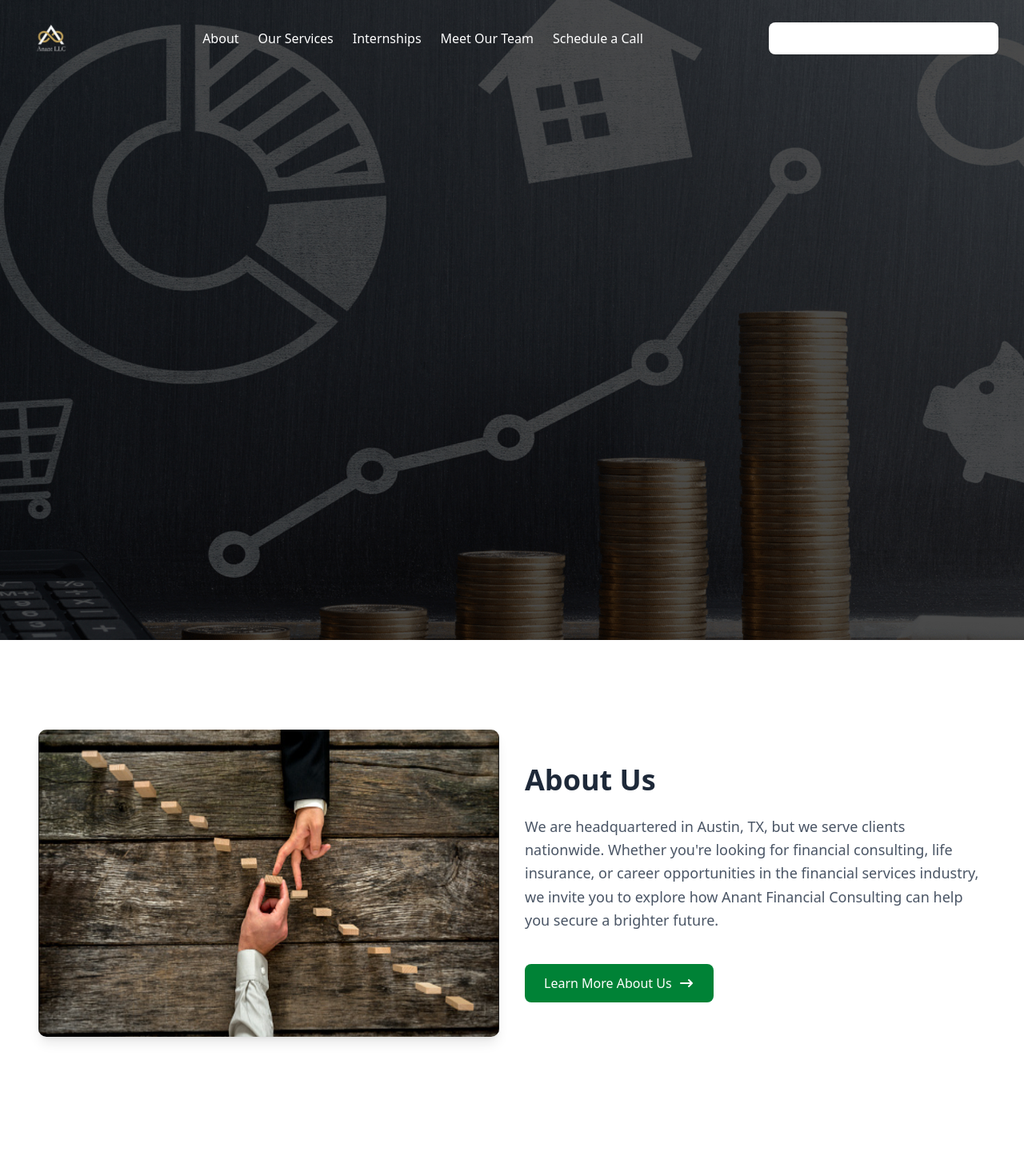
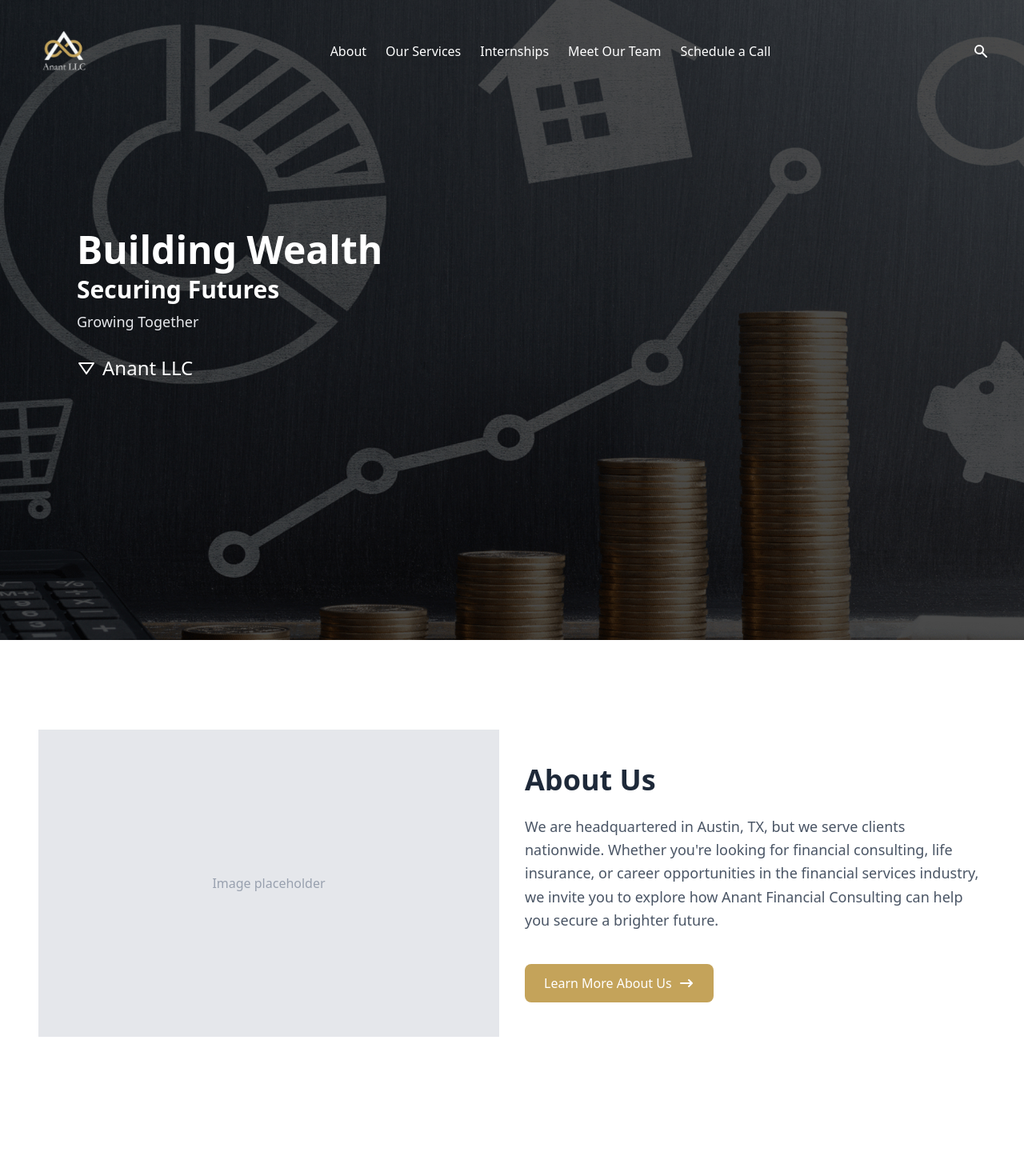
Before and after one commit to AnantLLC/Anant-Website, a Next.js app in the folder frontend/: page / in a window 1280 px wide. Shown: the top 1470 px of the page at 80% size. Built offline with nearby package versions, Linux system fonts and the light colour scheme.

Commit message:
Update Navbar and About components for improved styling and structure; add Hero section content

```diff
--- a/frontend/app/components/navbar.tsx
+++ b/frontend/app/components/navbar.tsx
@@ -79,14 +79,14 @@ export default function Navbar() {
     <nav
       className={`fixed w-full z-50 transition-all duration-300 ${
         scrolled || mobileMenuOpen
-          ? "bg-zinc-500 shadow-md py-2"
+          ? "bg-zinc-900 shadow-md py-2"
           : "bg-transparent py-4"
       }`}
     >
       <div className="max-w-7xl mx-auto px-4 sm:px-6 lg:px-8">
         <div className="flex justify-between items-center">
           <Link href="/" className="flex items-center">
-              <div className="h-16 w-16 relative">
+            <div className="h-24 w-24 relative">
               <Image
                 src={logo}
                 alt="Anant Logo"
@@ -102,7 +102,7 @@ export default function Navbar() {
                 href={nav.href}
                 className={`font-medium ${
                   scrolled
-                    ? "text-gray-700 hover:text-blue-600"
+                    ? "text-white hover:text-blue-600"
                     : "text-white hover:text-gray-200"
                 } transition-colors duration-200`}
               >
@@ -118,7 +118,7 @@ export default function Navbar() {
                 scrolled ? "bg-gray-100" : "bg-white bg-opacity-20"
               }`}
             >
-              <input
+              {/* <input
                 type="text"
                 className={`block w-full pl-4 pr-10 py-2 rounded-md focus:outline-none focus:ring-2 focus:ring-blue-500 ${
                   scrolled
@@ -126,7 +126,7 @@ export default function Navbar() {
                     : "bg-transparent text-white placeholder-white"
                 }`}
                 placeholder="Search..."
-              />
+              /> */}
               <div className="absolute inset-y-0 right-0 flex items-center pr-3 pointer-events-none">
                 <svg
                   className={`h-5 w-5 ${
@@ -153,7 +153,7 @@ export default function Navbar() {
               type="button"
               className={`inline-flex items-center justify-center p-2 rounded-md ${
                 scrolled
-                  ? "text-gray-700 hover:text-blue-600"
+                  ? "text-white hover:text-blue-600"
                   : "text-white hover:text-gray-200"
               }`}
               onClick={() => setMobileMenuOpen(!mobileMenuOpen)}
@@ -200,36 +200,19 @@ export default function Navbar() {
         className={`lg:hidden ${mobileMenuOpen ? "block" : "hidden"} shadow-lg`}
       >
         <div className="px-2 pt-2 pb-3 space-y-1 sm:px-3">
+          {navitems.map((nav) => (
             <Link
-            href="/about"
-            className="block px-3 py-2 rounded-md text-base font-medium text-gray-700 hover:text-blue-600 hover:bg-gray-50"
+              key={nav.name}
+              href={nav.href}
+              className={`block px-3 py-2 rounded-md text-base font-medium ${
+                scrolled
+                  ? "text-white hover:text-blue-600"
+                  : "text-white hover:text-gray-200"
+              } transition-colors duration-200`}
             >
-            About
+              {nav.name}
             </Link>
-          <Link
-            href="/services"
-            className="block px-3 py-2 rounded-md text-base font-medium text-gray-700 hover:text-blue-600 hover:bg-gray-50"
-          >
-            Our Services
-          </Link>
-          <Link
-            href="/internships"
-            className="block px-3 py-2 rounded-md text-base font-medium text-gray-700 hover:text-blue-600 hover:bg-gray-50"
-          >
-            Internships
-          </Link>
-          <Link
-            href="/team"
-            className="block px-3 py-2 rounded-md text-base font-medium text-gray-700 hover:text-blue-600 hover:bg-gray-50"
-          >
-            Meet Our Team
-          </Link>
-          <Link
-            href="/schedule"
-            className="block px-3 py-2 rounded-md text-base font-medium text-gray-700 hover:text-blue-600 hover:bg-gray-50"
-          >
-            Schedule a Call
-          </Link>
+          ))}
 
           {/* Mobile search */}
           <div className="px-3 py-2">
--- a/frontend/app/globals.css
+++ b/frontend/app/globals.css
@@ -6,6 +6,7 @@
 @theme inline {
   --color-background: var(--background);
   --color-foreground: var(--foreground);
+  --color-button: var(--button)
   --font-sans: var(--font-geist-sans);
   --font-mono: var(--font-geist-mono);
   --color-sidebar-ring: var(--sidebar-ring);
@@ -46,8 +47,9 @@
 :root {
   --radius: 0.625rem;
   --background: oklch(1 0 0);
-  --background-prime: #3333
+  --background-prime: #3333;
   --foreground: oklch(0.145 0 0);
+  --button: #C4A35A;
   --card: oklch(1 0 0);
   --card-foreground: oklch(0.145 0 0);
   --popover: oklch(1 0 0);
@@ -82,6 +84,7 @@
 .dark {
   --background: oklch(0.145 0 0);
   --foreground: oklch(0.985 0 0);
+  --button: #C4A35A;
   --card: oklch(0.205 0 0);
   --card-foreground: oklch(0.985 0 0);
   --popover: oklch(0.205 0 0);
--- a/frontend/app/ui/home/About.tsx
+++ b/frontend/app/ui/home/About.tsx
@@ -1,6 +1,4 @@
-import Image from 'next/image'
 import React from 'react'
-import source from "../../images/homepage/vision.svg"
 import Link from 'next/link'
 
 export default function About() {
@@ -9,30 +7,48 @@ export default function About() {
       <div className="max-w-7xl mx-auto">
         <div className="grid grid-cols-1 lg:grid-cols-2 gap-8 items-center">
           {/* Image column */}
-          <div className="order-2 md:order-1 relative h-96 w-full">
-            <Image
-              src={source}
-              alt='About Anant Financial Consulting'
-              className="rounded-lg fixed shadow-lg object-cover"
-              fill
-              priority
-            />
+          <div className="relative h-96 rounded-xl w-full">
+            <div className="absolute inset-0 bg-gray-200 flex items-center justify-center">
+              <span className="text-gray-400">Image placeholder</span>
+            </div>
+            {/* Uncomment when you have actual images */}
+            {/* <Image
+                  src={tip.image}
+                  alt={tip.title}
+                  fill
+                  className="object-cover"
+                /> */}
           </div>
 
           {/* Content column */}
           <div className="order-1 md:order-2 flex flex-col space-y-6">
-            <h2 className="text-3xl md:text-4xl font-bold text-gray-800">About Us</h2>
+            <h2 className="text-3xl md:text-4xl font-bold text-gray-800">
+              About Us
+            </h2>
 
             <p className="text-gray-600 text-lg leading-relaxed">
-              We are headquartered in Austin, TX, but we serve clients nationwide. Whether you&apos;re looking for financial consulting, life insurance, or career opportunities in the financial services industry, we invite you to explore how Anant Financial Consulting can help you secure a brighter future.
+              We are headquartered in Austin, TX, but we serve clients
+              nationwide. Whether you&apos;re looking for financial consulting,
+              life insurance, or career opportunities in the financial services
+              industry, we invite you to explore how Anant Financial Consulting
+              can help you secure a brighter future.
             </p>
 
             <div className="pt-4">
               <Link href="/about" passHref>
-                <button className="px-6 py-3 bg-green-700 text-white font-medium rounded-md hover:bg-blue-700 transition-colors duration-300 inline-flex items-center">
+                <button className="px-6 py-3 bg-[#C4A35A] text-white font-medium rounded-md hover:bg-blue-700 transition-colors duration-300 inline-flex items-center">
                   Learn More About Us
-                  <svg xmlns="http://www.w3.org/2000/svg" className="h-5 w-5 ml-2" viewBox="0 0 20 20" fill="currentColor">
-                    <path fillRule="evenodd" d="M12.293 5.293a1 1 0 011.414 0l4 4a1 1 0 010 1.414l-4 4a1 1 0 01-1.414-1.414L14.586 11H3a1 1 0 110-2h11.586l-2.293-2.293a1 1 0 010-1.414z" clipRule="evenodd" />
+                  <svg
+                    xmlns="http://www.w3.org/2000/svg"
+                    className="h-5 w-5 ml-2"
+                    viewBox="0 0 20 20"
+                    fill="currentColor"
+                  >
+                    <path
+                      fillRule="evenodd"
+                      d="M12.293 5.293a1 1 0 011.414 0l4 4a1 1 0 010 1.414l-4 4a1 1 0 01-1.414-1.414L14.586 11H3a1 1 0 110-2h11.586l-2.293-2.293a1 1 0 010-1.414z"
+                      clipRule="evenodd"
+                    />
                   </svg>
                 </button>
               </Link>
--- a/frontend/app/ui/home/Hero.tsx
+++ b/frontend/app/ui/home/Hero.tsx
@@ -1,6 +1,7 @@
 import Image from 'next/image';
 import React from 'react'
 import heroAsset from '../../images/homepage/hero.jpg';
+import { BiDownArrow } from 'react-icons/bi';
 
 export default function Hero() {
   return (
@@ -16,7 +17,24 @@ export default function Hero() {
         />
       </div>
       <div className="relative z-10 flex flex-col min-h-screen py-36 px-24">
-
+        <div className="max-w-2xl py-36">
+          <h1 className="text-5xl font-bold text-white mb-2">
+            Building Wealth
+          </h1>
+          <h2 className="text-3xl font-semibold mb-2 text-white">
+            Securing Futures
+          </h2>
+          <p className="text-lg text-gray-200 mb-4">Growing Together </p>
+          <a
+            href="#services"
+            className="flex items-center gap-2 text-2xl  py-3  text-white font-medium rounded-md"
+          >
+            <div>
+              <BiDownArrow />
+            </div>
+            Anant LLC
+          </a>
+        </div>
       </div>
     </section>
   );
```
Lines whose indentation alone changed are shown as unchanged.
